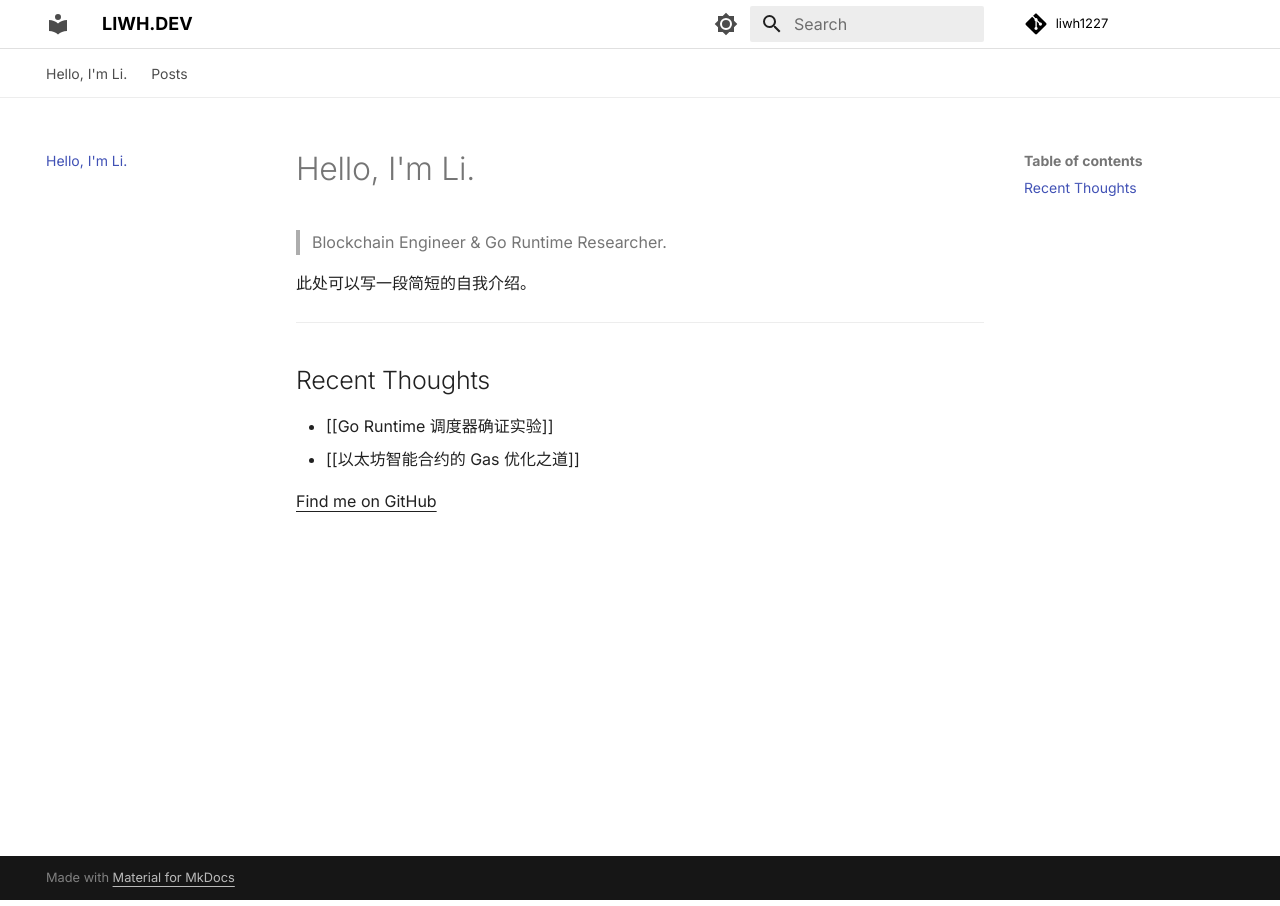
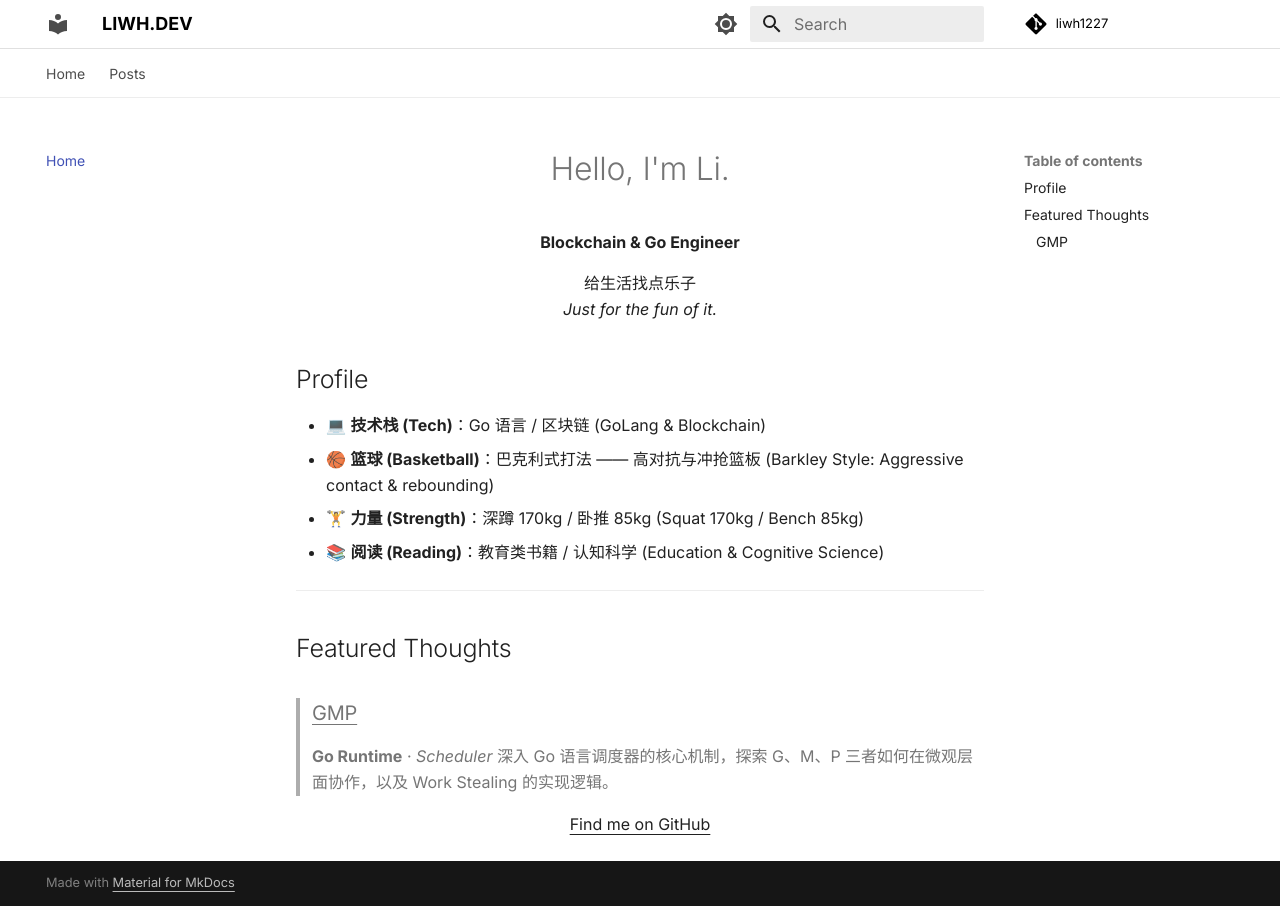
Before and after one commit to liwh1227/liwh1227.github.io, an MkDocs documentation site: the page built from docs/index.md, in a window 1280 px wide. Built offline with MkDocs 1.6.1 and Material for MkDocs 9.7.7, drawn with Linux system fonts in a browser that asks for light colours; comment, search, counter and statistics services are not loaded.

Commit message:
docs: update index.md

```diff
--- a/docs/index.md
+++ b/docs/index.md
@@ -1,14 +1,32 @@
+<div align="center" markdown="1">
+
 # Hello, I'm Li.
 
-> Blockchain Engineer & Go Runtime Researcher.
+**Blockchain & Go Engineer**
 
-此处可以写一段简短的自我介绍。
+给生活找点乐子
+<br>*Just for the fun of it.*
+
+</div>
+
+## Profile
+
+* 💻 **技术栈 (Tech)**：Go 语言 / 区块链 (GoLang & Blockchain)
+* 🏀 **篮球 (Basketball)**：巴克利式打法 —— 高对抗与冲抢篮板 (Barkley Style: Aggressive contact & rebounding)
+* 🏋️ **力量 (Strength)**：深蹲 170kg / 卧推 85kg (Squat 170kg / Bench 85kg)
+* 📚 **阅读 (Reading)**：教育类书籍 / 认知科学 (Education & Cognitive Science)
 
 ---
 
-## Recent Thoughts
+## Featured Thoughts
 
-- [[Go Runtime 调度器确证实验]]
-- [[以太坊智能合约的 Gas 优化之道]]
+> ### [GMP](posts/go/gmp%E5%88%9D%E6%8E%A2.md)
+>
+> **Go Runtime** · *Scheduler*
+> 深入 Go 语言调度器的核心机制，探索 G、M、P 三者如何在微观层面协作，以及 Work Stealing 的实现逻辑。
+
+<div align="center" markdown="1">
 
 [Find me on GitHub](https://github.com/liwh1227)
+
+</div>
--- a/mkdocs.yml
+++ b/mkdocs.yml
@@ -47,7 +47,9 @@
   - admonition
   - pymdownx.details
   - attr_list
+  - md_in_html
 
 plugins:
   - search
   - awesome-pages
+  - glightbox
```
Also changed, not shown: docs/posts/go/gmp.md (deleted, +0 -106 lines), docs/posts/go/gmp初探.md (added, +119 -0 lines), 1 other file.
